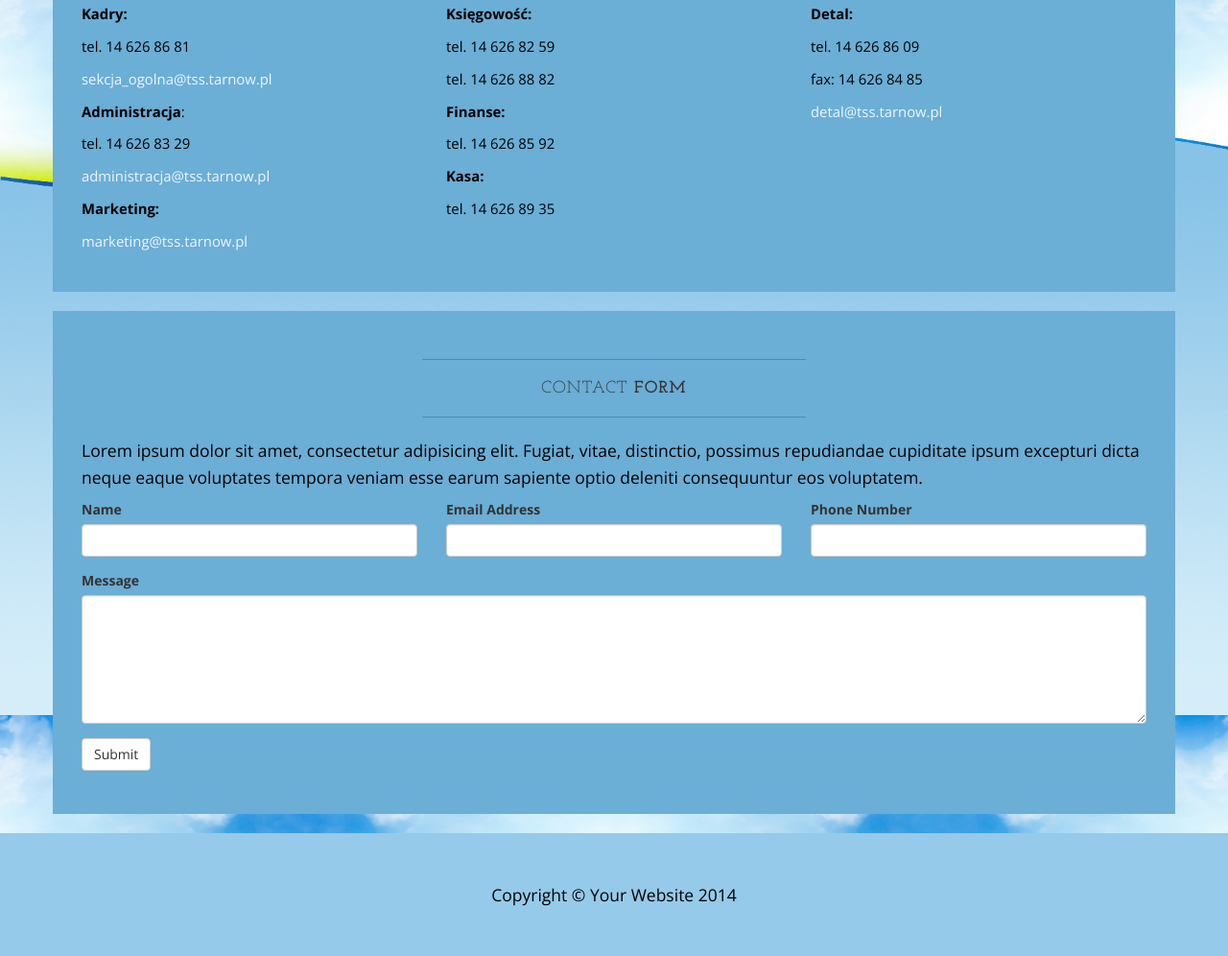
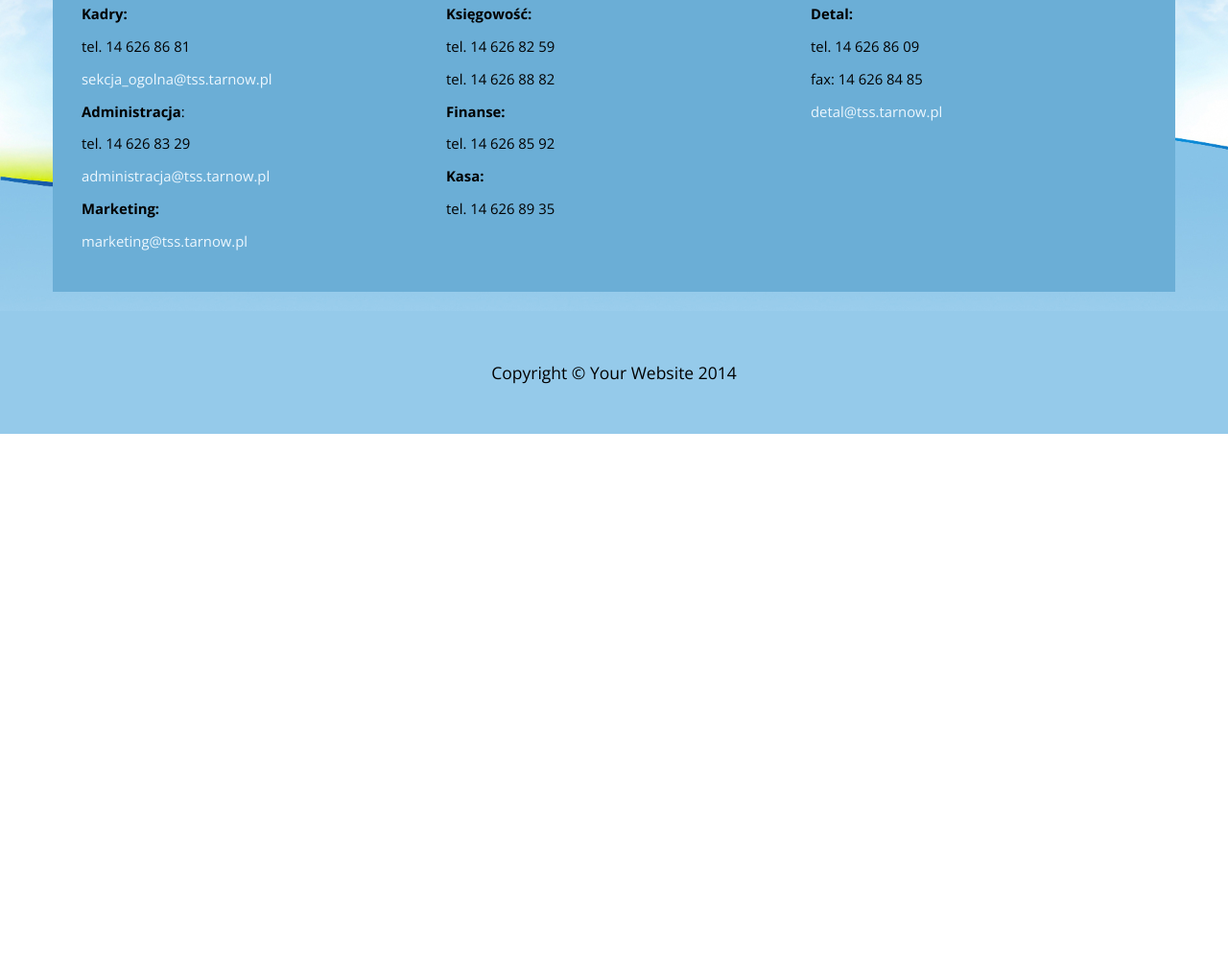
Before and after one commit to MichalNiedziela1601/Tss_new, a plain HTML site: page kontakt.html in a window 1280 px wide. Shown: the part 855-1851 px from the top of the page at 96% size. After the commit the page ends 1307 px from the top, so only its background shows below. Drawn offline with nearby package versions, Linux system fonts and the light colour scheme; some packages are replaced by stand-ins of ours.

```diff
--- a/kontakt.html
+++ b/kontakt.html
@@ -51,7 +51,7 @@
                 <span class="icon-bar"></span>
             </button>
             <!-- navbar-brand is hidden on larger screens, but visible when the menu is collapsed -->
-            <a class="navbar-brand" href="index.html">Business Casual</a>
+            <a class="navbar-brand text-red" href="index.html">TSS Społem</a>
         </div>
         <!-- Collect the nav links, forms, and other content for toggling -->
         <div class="collapse navbar-collapse" id="bs-example-navbar-collapse-1">
@@ -191,45 +191,7 @@
         </div>
     </div>
 
-    <div class="row">
-        <div class="box">
-            <div class="col-lg-12">
-                <hr>
-                <h2 class="intro-text text-center">Contact
-                    <strong>form</strong>
-                </h2>
-                <hr>
-                <p>Lorem ipsum dolor sit amet, consectetur adipisicing elit. Fugiat, vitae, distinctio, possimus
-                    repudiandae cupiditate ipsum excepturi dicta neque eaque voluptates tempora veniam esse earum
-                    sapiente optio deleniti consequuntur eos voluptatem.</p>
-                <form role="form">
-                    <div class="row">
-                        <div class="form-group col-lg-4">
-                            <label>Name</label>
-                            <input type="text" class="form-control">
-                        </div>
-                        <div class="form-group col-lg-4">
-                            <label>Email Address</label>
-                            <input type="email" class="form-control">
-                        </div>
-                        <div class="form-group col-lg-4">
-                            <label>Phone Number</label>
-                            <input type="tel" class="form-control">
-                        </div>
-                        <div class="clearfix"></div>
-                        <div class="form-group col-lg-12">
-                            <label>Message</label>
-                            <textarea class="form-control" rows="6"></textarea>
-                        </div>
-                        <div class="form-group col-lg-12">
-                            <input type="hidden" name="save" value="contact">
-                            <button type="submit" class="btn btn-default">Submit</button>
-                        </div>
-                    </div>
-                </form>
-            </div>
-        </div>
-    </div>
+
 
 </div>
 <!-- /.container -->
```
Also changed, not shown: premiowane.html (+1 -1 lines), promocje.html (+1 -1 lines), supermarket.html (+1 -1 lines).
